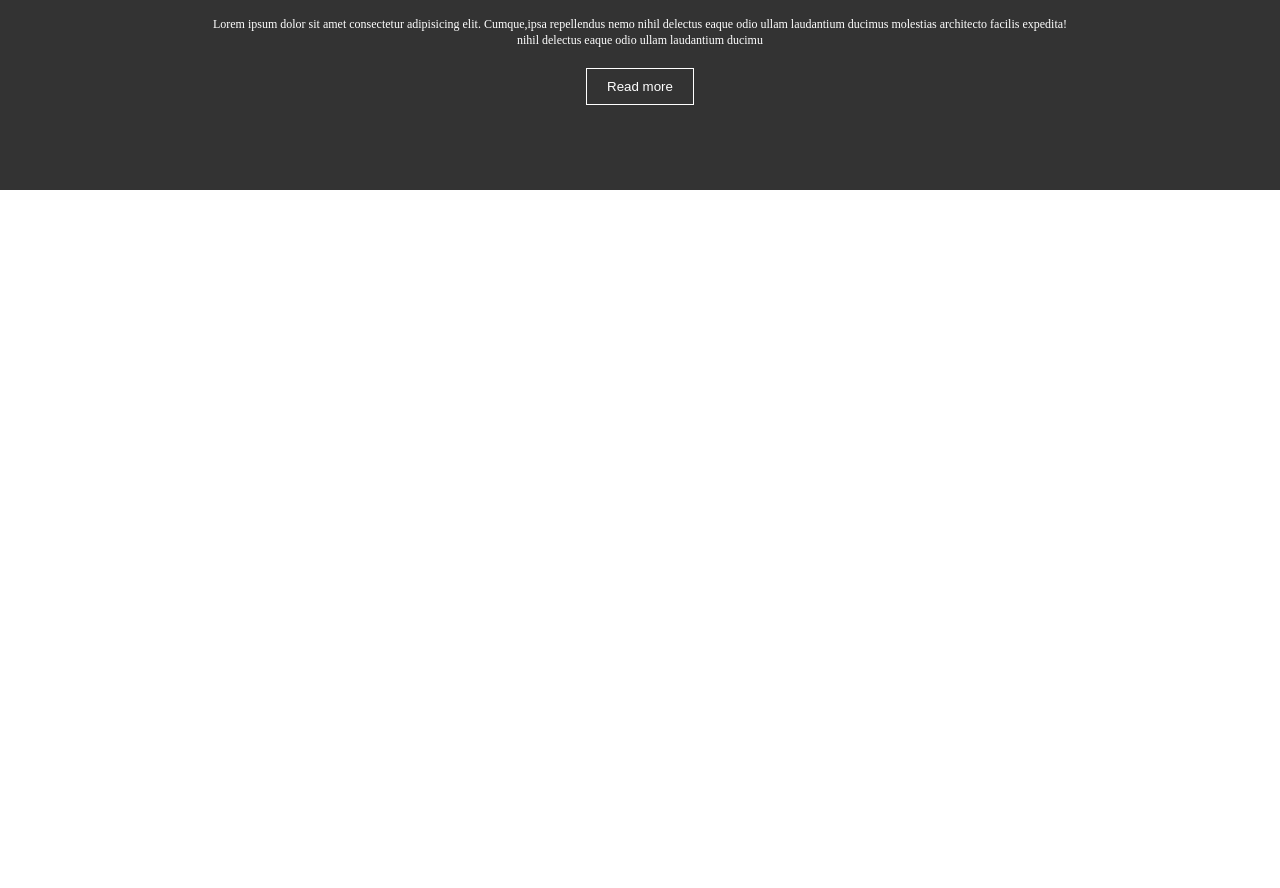
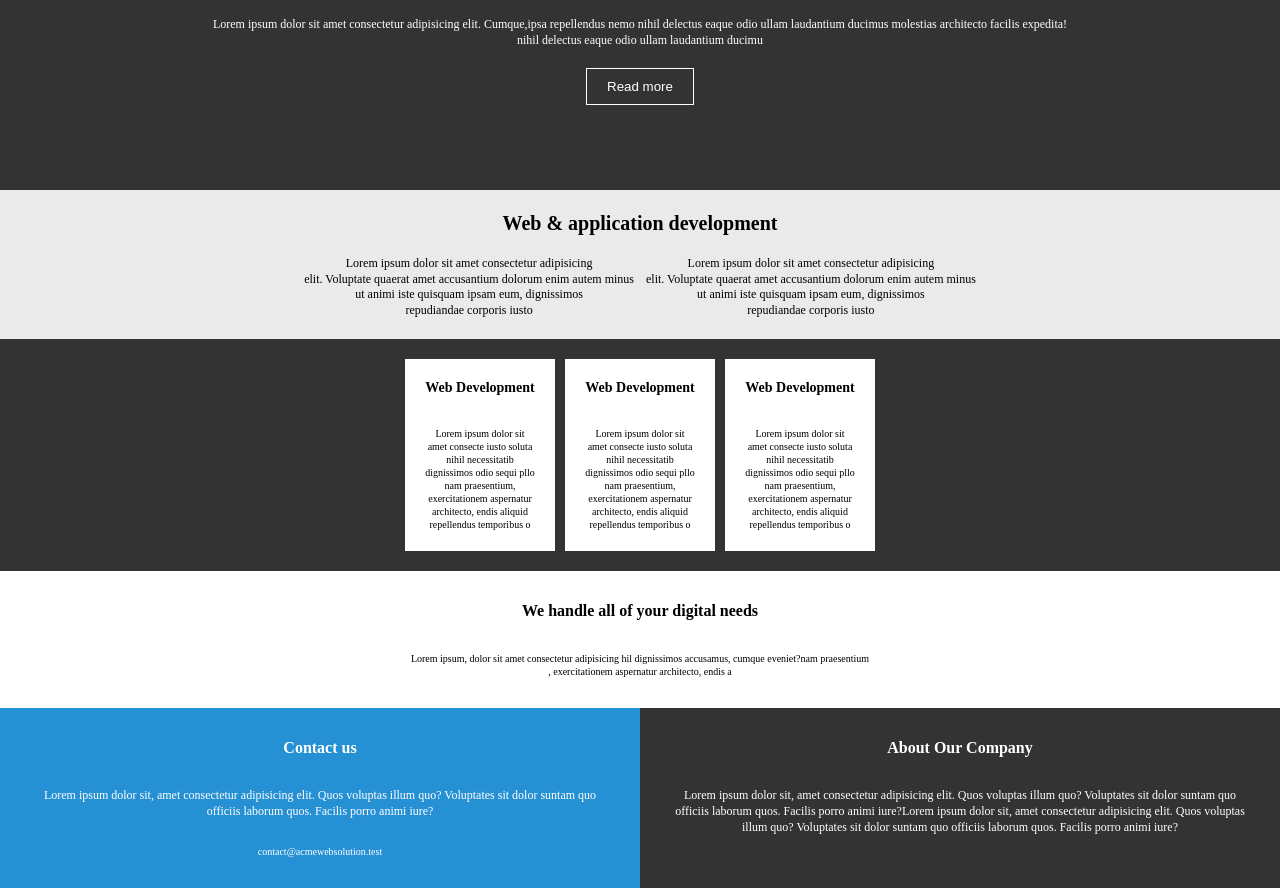
Before and after one commit to somayeshafiei/SomayeShafiei-maktab90-HW8, a plain HTML site: page index.html in a window 1280 px wide. Shown: the part 127-1015 px from the top of the page. Before the commit the page ends 800 px from the top, so only its background shows below. Drawn offline with Linux system fonts and the light colour scheme.

Commit message:
build main section and style of it

```diff
--- a/index.html
+++ b/index.html
@@ -18,5 +18,82 @@
       </p>
       <button class="header-button">Read more</button>
     </header>
+    <main>
+      <section class="main-section1">
+        <h2 class="main-section1-h2">Web & application development</h2>
+        <div class="main-section1-div">
+          <div>
+            Lorem ipsum dolor sit amet consectetur adipisicing<br />
+            elit. Voluptate quaerat amet accusantium dolorum enim autem minus
+            <br />
+            ut animi iste quisquam ipsam eum, dignissimos<br />
+            repudiandae corporis iusto
+          </div>
+          <div>
+            Lorem ipsum dolor sit amet consectetur adipisicing<br />
+            elit. Voluptate quaerat amet accusantium dolorum enim autem minus
+            <br />
+            ut animi iste quisquam ipsam eum, dignissimos<br />
+            repudiandae corporis iusto
+          </div>
+        </div>
+      </section>
+      <section class="main-section2">
+        <div class="main-section2-card">
+          <h4 class="main-section2-card-h4">Web Development</h4>
+          <p>
+            Lorem ipsum dolor sit amet consecte iusto soluta nihil necessitatib
+            dignissimos odio sequi pllo nam praesentium, exercitationem
+            aspernatur architecto, endis aliquid repellendus temporibus o
+          </p>
+        </div>
+        <div class="main-section2-card">
+          <h4 class="main-section2-card-h4">Web Development</h4>
+          <p>
+            Lorem ipsum dolor sit amet consecte iusto soluta nihil necessitatib
+            dignissimos odio sequi pllo nam praesentium, exercitationem
+            aspernatur architecto, endis aliquid repellendus temporibus o
+          </p>
+        </div>
+        <div class="main-section2-card">
+          <h4 class="main-section2-card-h4">Web Development</h4>
+          <p>
+            Lorem ipsum dolor sit amet consecte iusto soluta nihil necessitatib
+            dignissimos odio sequi pllo nam praesentium, exercitationem
+            aspernatur architecto, endis aliquid repellendus temporibus o
+          </p>
+        </div>
+      </section>
+      <section class="main-section3">
+        <h4 class="main-section3-h4">We handle all of your digital needs</h4>
+        <p>
+          Lorem ipsum, dolor sit amet consectetur adipisicing hil dignissimos
+          accusamus, cumque eveniet?nam praesentium<br />, exercitationem
+          aspernatur architecto, endis a
+        </p>
+      </section>
+      <section class="main-section4">
+        <div class="main-section4-leftDiv">
+          <h4 class="main-section4-h4"><b>Contact us</b></h4>
+          <p class="main-section4-p1">
+            Lorem ipsum dolor sit, amet consectetur adipisicing elit. Quos
+            voluptas illum quo? Voluptates sit dolor suntam quo officiis laborum
+            quos. Facilis porro animi iure?
+          </p>
+          <p>contact@acmewebsolution.test</p>
+        </div>
+        <div class="main-section4-righttDiv">
+          <h4 class="main-section4-h4"><b>About Our Company</b></h4>
+          <p class="main-section4-p2">
+            Lorem ipsum dolor sit, amet consectetur adipisicing elit. Quos
+            voluptas illum quo? Voluptates sit dolor suntam quo officiis laborum
+            quos. Facilis porro animi iure?Lorem ipsum dolor sit, amet
+            consectetur adipisicing elit. Quos voluptas illum quo? Voluptates
+            sit dolor suntam quo officiis laborum quos. Facilis porro animi
+            iure?
+          </p>
+        </div>
+      </section>
+    </main>
   </body>
 </html>
--- a/style.css
+++ b/style.css
@@ -19,6 +19,7 @@ body {
   text-align: center;
   line-height: 1.3;
 }
+/* ............................header.................... */
 .header {
   background-color: #333333;
   color: white;
@@ -37,3 +38,67 @@ body {
   padding: 1rem 2rem;
   color: white;
 }
+
+/* ............................main.......................... */
+.main-section1 {
+  padding: 2rem;
+  background-color: #eaeaea;
+}
+.main-section1-h2 {
+  margin-bottom: 2rem;
+  font-size: 2rem;
+}
+.main-section1-div {
+  font-size: 1.2rem;
+  display: flex;
+  justify-content: center;
+  gap: 1.2rem;
+}
+.main-section2 {
+  background-color: #333333;
+  padding: 2rem 0;
+  display: flex;
+  gap: 1rem;
+  justify-content: center;
+}
+.main-section2-card {
+  background-color: white;
+  width: 15rem;
+  padding: 2rem;
+}
+.main-section2-card-h4 {
+  margin-bottom: 3rem;
+  font-size: 1.4rem;
+}
+.main-section3 {
+  padding: 3rem;
+}
+.main-section3-h4 {
+  font-size: 1.6rem;
+  margin-bottom: 3rem;
+}
+.main-section4 {
+  display: flex;
+  color: white;
+}
+.main-section4-leftDiv {
+  background-color: #2690d4;
+  width: 50%;
+  padding: 3rem;
+}
+.main-section4-righttDiv {
+  background-color: #333333;
+  width: 50%;
+  padding: 3rem;
+}
+.main-section4-h4 {
+  font-size: 1.6rem;
+  margin-bottom: 3rem;
+}
+.main-section4-p1 {
+  margin-bottom: 2.5rem;
+  font-size: 1.2rem;
+}
+.main-section4-p2 {
+  font-size: 1.2rem;
+}
```
